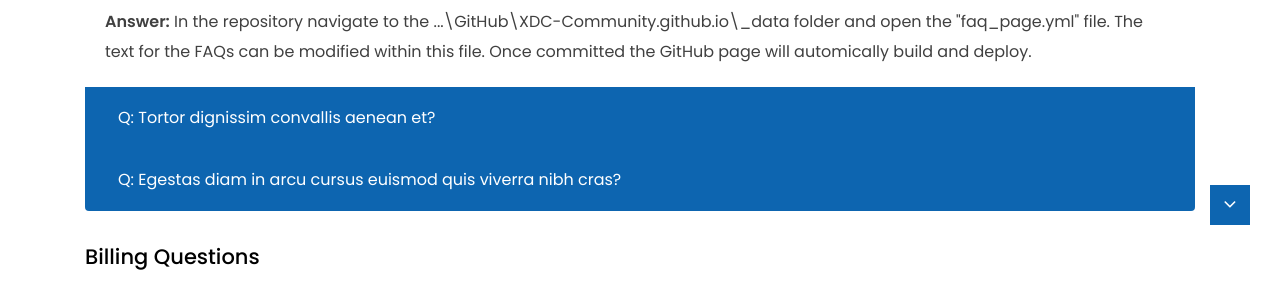
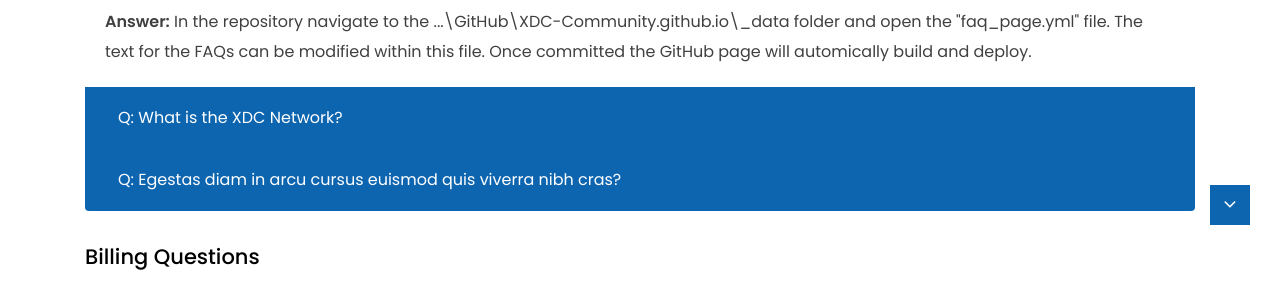
Before and after one commit to XDC-Community/XDC-Community.github.io, a Jekyll site: the page built from pages/faq.html, in a window 1280 px wide. Shown: the part 645-928 px from the top of the page. Built offline with Jekyll 4.4.1, drawn with Linux system fonts in a browser that asks for light colours.

Commit message:
Update faq_page.yml
Updated questions

```diff
--- a/_data/faq_page.yml
+++ b/_data/faq_page.yml
@@ -4,8 +4,8 @@
   - question: How do I update this page?
     answer: In the repository navigate to the ...\GitHub\XDC-Community.github.io\_data folder and open the "faq_page.yml" file.  The text for the FAQs can be modified within this file.  Once committed the GitHub page will automically build and deploy.
 
-  - question: Tortor dignissim convallis aenean et?
-    answer: Bootstrap is the most popular CSS framework in the world. The latest version released in 2018 is Bootstrap 4. Bootstrap can be used to quickly build responsive websites.
+  - question: What is the XDC Network?
+    answer: It is a Layer 1 EVM Network
 
   - question: Egestas diam in arcu cursus euismod quis viverra nibh cras?
     answer: The answer to the question can go here.
```
